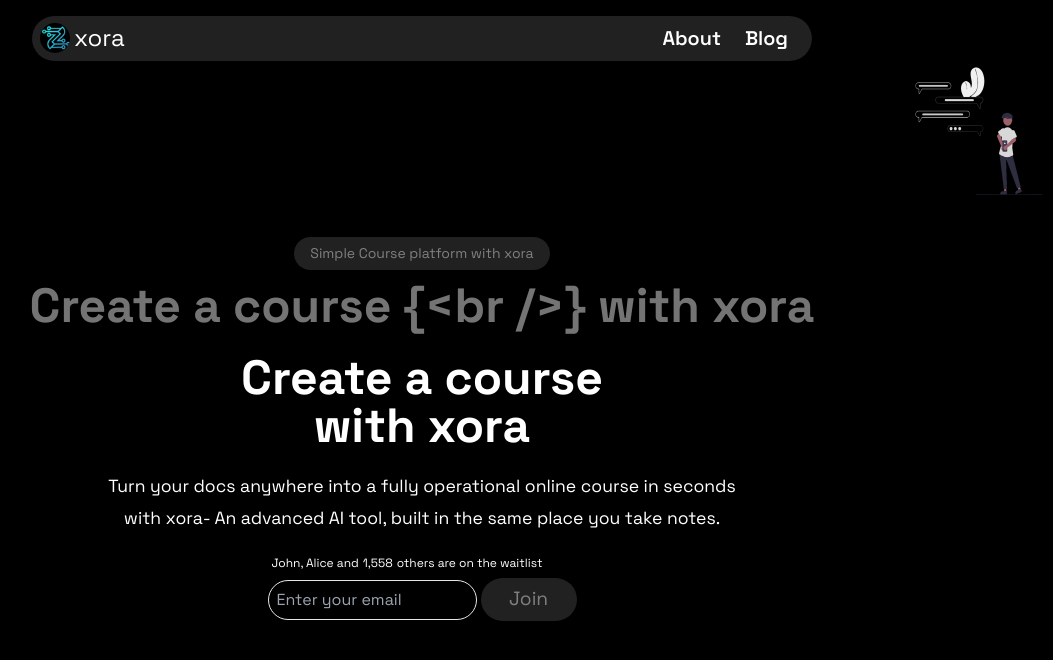
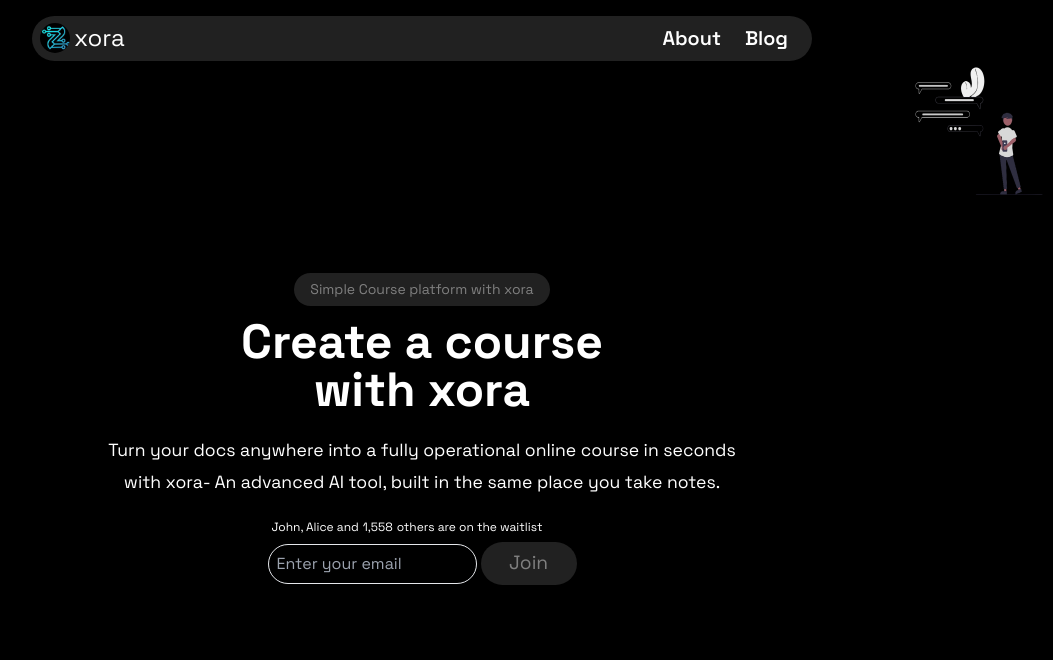
Before and after one commit to skidev101/xora, a React (Vite) app: page / in a window 1280 px wide. Shown: the top 660 px of the page, without its empty margins (218-1271 px from the left). Built offline with nearby package versions, Linux system fonts and the light colour scheme.

Commit message:
Update Hero.jsx

```diff
--- a/src/Components/Hero.jsx
+++ b/src/Components/Hero.jsx
@@ -61,11 +61,6 @@ const Hero = () => {
 
         <Images src={bg2} className="object-center absolute z-[-1] w-[80px] h-[80px] top-12 left-1" />
 
-        <ShinyText text="Create a course {<br />} with xora"
-          disabled={false}
-          speed={1.5}
-          className='text-4xl font-bold py-1.5 xl:text-5xl py-3'
-         />
 
         <h1 className="text-4xl font-bold py-1.5 xl:text-5xl py-3">Create a course <br/> with xora</h1>
 
```
